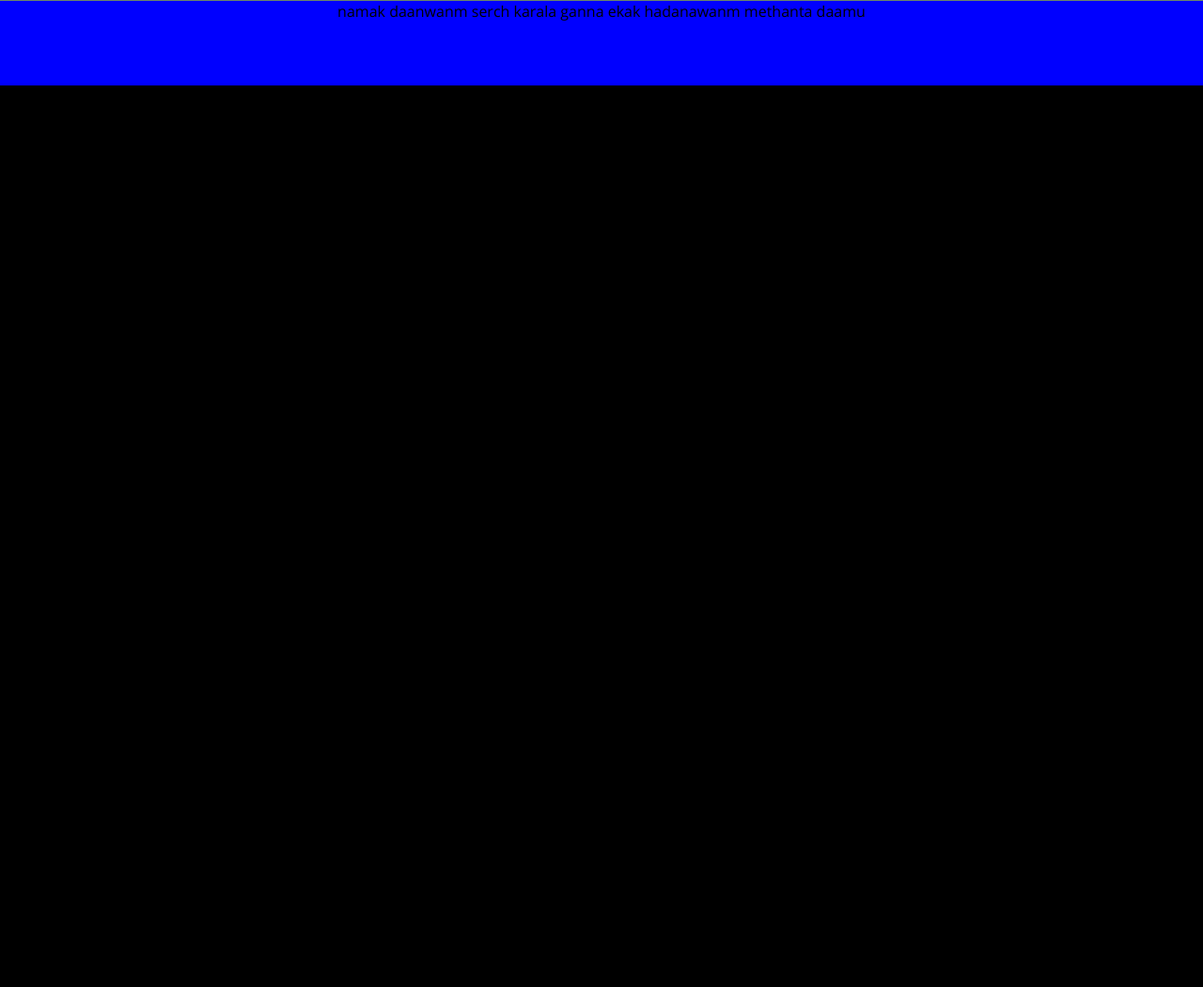
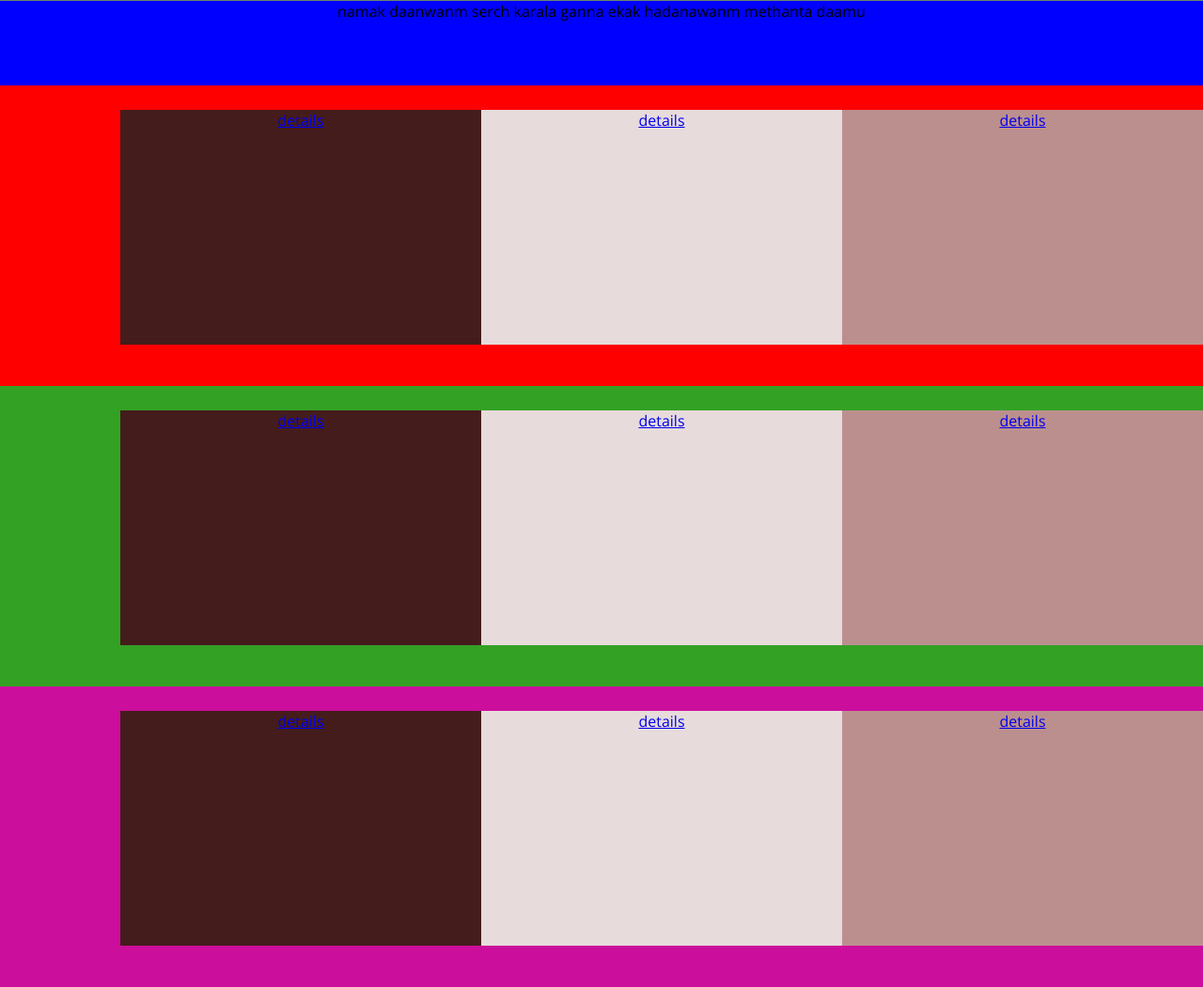
Before and after one commit to yasasgit/web-dev-sdg, a PHP site: page /html/innovate.html in a window 1280 px wide. Shown: the part 1311-2362 px from the top of the page at 94% size. Before the commit the page ends 1402 px from the top, so only its background shows below. Run offline with PHP 8.4, Linux system fonts and the light colour scheme.

Commit message:
create inno tab div for inno details

```diff
--- a/website/css/innovation.css
+++ b/website/css/innovation.css
@@ -74,4 +74,33 @@ margin-top: 30px;}
 background-color: black;}
 
 .div-for-innvo-name{width: 100%; height: 90px;
-background-color: blue;}
+background-color: blue;
+}
+
+.div-for-innvo-list{width: 100%;height: 320px;
+background-color: red;
+}
+
+.div-for-innvo-list-r1{width: 30%;height: 250px;
+background-color: rosybrown;
+float: right;
+box-sizing: border-box;
+margin-top: 2%;}
+
+.div-for-innvo-list-r2{width: 30%;height: 250px;
+	background-color: rgb(231, 219, 219);
+	float: right;
+	box-sizing: border-box;
+margin-top: 2%;}
+
+	.div-for-innvo-list-r3{width: 30%;height: 250px;
+		background-color: rgb(68, 28, 28);
+		float: right;
+		box-sizing: border-box;
+		margin-top: 2%;}
+
+.div-for-innvo-list2{width: 100%;height: 320px;
+	background-color: rgb(51, 161, 36);}
+
+.div-for-innvo-list3{width: 100%;height: 320px;
+	background-color: rgb(204, 14, 156);}
--- a/website/html/innovate.html
+++ b/website/html/innovate.html
@@ -51,7 +51,23 @@
 	<div class="main-div-for-innvo-list">
 		<div class="div-for-innvo-name"><p>namak daanwanm serch karala ganna ekak hadanawanm methanta daamu</p></div>
 
-		<div class="div-for-innvo-list"></div>
+		<div class="div-for-innvo-list">
+			<div class="div-for-innvo-list-r1"><a href="#">details</a></div>
+			<div class="div-for-innvo-list-r2"><a href="#">details</a></div>
+			<div class="div-for-innvo-list-r3"><a href="#">details</a></div>
+		</div>
+
+		<div class="div-for-innvo-list2">
+			<div class="div-for-innvo-list-r1"><a href="#">details</a></div>
+			<div class="div-for-innvo-list-r2"><a href="#">details</a></div>
+			<div class="div-for-innvo-list-r3"><a href="#">details</a></div>
+		</div>
+
+		<div class="div-for-innvo-list3">
+			<div class="div-for-innvo-list-r1"><a href="#">details</a></div>
+			<div class="div-for-innvo-list-r2"><a href="#">details</a></div>
+			<div class="div-for-innvo-list-r3"><a href="#">details</a></div>
+		</div>
 
 	</div>
 
```
